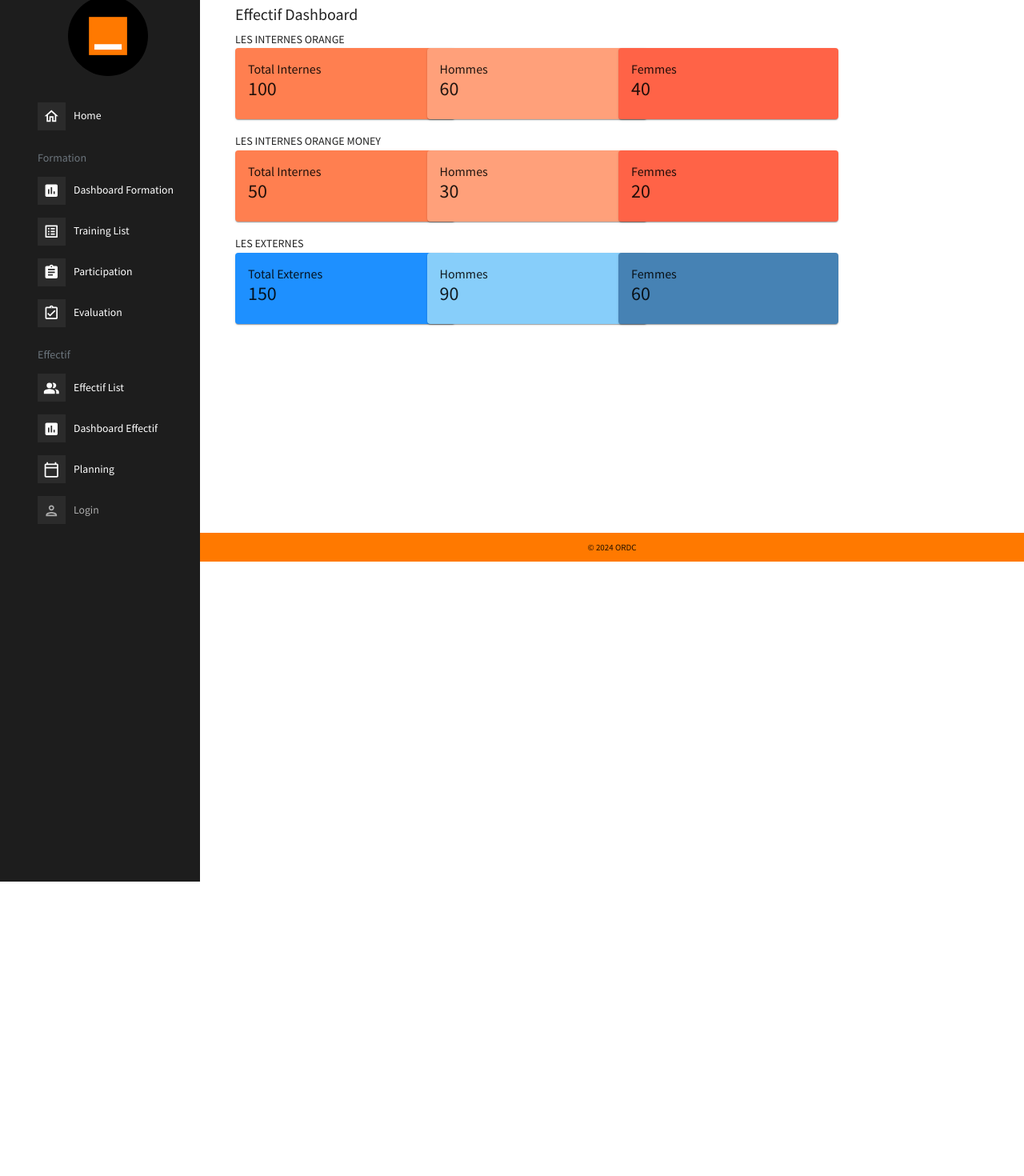
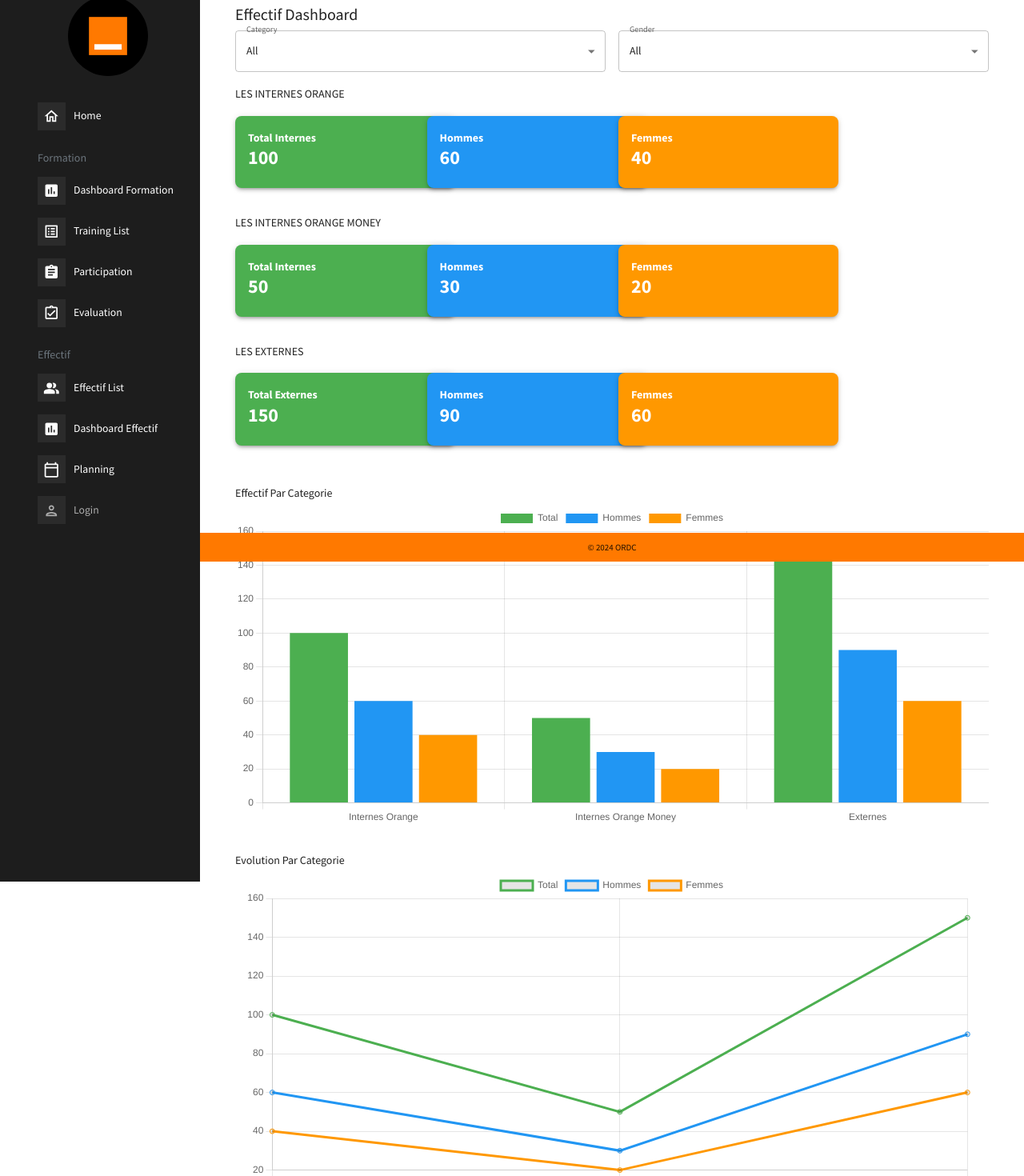
Before and after one commit to divineago/tempOrangeFront, a React (Create React App) app: page /effectifdashboard in a window 1280 px wide. Shown: the part 98-1568 px from the top of the page at 80% size. Before the commit the page ends 800 px from the top, so only its background shows below. Built offline with nearby package versions, Linux system fonts and the light colour scheme.

Commit message:
Mise à jour de Effectif Dashboard

```diff
--- a/package.json
+++ b/package.json
@@ -13,7 +13,7 @@
     "@fullcalendar/timegrid": "^5.11.3",
     "@mui/icons-material": "^5.16.0",
     "@mui/material": "^5.16.0",
-    "@mui/x-charts": "^7.9.0",
+    "@mui/x-charts": "^7.11.1",
     "@mui/x-data-grid": "^5.17.2",
     "@nivo/bar": "^0.80.0",
     "@nivo/core": "^0.79.0",
--- a/src/scenes/effectif/EffectifDashboard.jsx
+++ b/src/scenes/effectif/EffectifDashboard.jsx
@@ -1,75 +1,214 @@
-import React from 'react';
-import { Grid, Card, CardContent, Typography, Box } from '@mui/material';
-import { orangeInterns, orangeMoneyInterns, externals } from '../../data/mockData'; // Assurez-vous que le chemin est correct
+import React, { useState } from 'react';
+import { Grid, Card, CardContent, Typography, Box, Select, MenuItem, FormControl, InputLabel } from '@mui/material';
+import { Bar, Line } from 'react-chartjs-2';
+import { orangeInterns, orangeMoneyInterns, externals } from '../../data/mockData';
+import 'chart.js/auto'; // Ensure that chart.js is registered
 
 const EffectifDashboard = () => {
+  const [selectedCategory, setSelectedCategory] = useState('all');
+  const [selectedGender, setSelectedGender] = useState('all');
+
+  const handleCategoryChange = (event) => {
+    setSelectedCategory(event.target.value);
+  };
+
+  const handleGenderChange = (event) => {
+    setSelectedGender(event.target.value);
+  };
+
   const renderWidget = (title, value, color) => (
-    <Card sx={{ minWidth: 275, backgroundColor: color }}>
+    <Card sx={{ minWidth: 275, backgroundColor: color, mb: 2, borderRadius: 2, boxShadow: 3 }}>
       <CardContent>
-        <Typography variant="h5" component="div">
+        <Typography variant="h6" component="div" sx={{ fontWeight: 'bold', color: '#fff' }}>
           {title}
         </Typography>
-        <Typography variant="h3">
+        <Typography variant="h3" sx={{ fontWeight: 'bold', color: '#fff' }}>
           {value}
         </Typography>
       </CardContent>
     </Card>
   );
 
+  const data = [
+    { name: 'Internes Orange', total: orangeInterns.total, male: orangeInterns.male, female: orangeInterns.female },
+    { name: 'Internes Orange Money', total: orangeMoneyInterns.total, male: orangeMoneyInterns.male, female: orangeMoneyInterns.female },
+    { name: 'Externes', total: externals.total, male: externals.male, female: externals.female },
+  ];
+
+  const barChartData = {
+    labels: data.map(item => item.name),
+    datasets: [
+      {
+        label: 'Total',
+        backgroundColor: '#4caf50',
+        data: data.map(item => item.total),
+      },
+      {
+        label: 'Hommes',
+        backgroundColor: '#2196f3',
+        data: data.map(item => item.male),
+      },
+      {
+        label: 'Femmes',
+        backgroundColor: '#ff9800',
+        data: data.map(item => item.female),
+      },
+    ],
+  };
+
+  const lineChartData = {
+    labels: data.map(item => item.name),
+    datasets: [
+      {
+        label: 'Total',
+        borderColor: '#4caf50',
+        fill: false,
+        data: data.map(item => item.total),
+      },
+      {
+        label: 'Hommes',
+        borderColor: '#2196f3',
+        fill: false,
+        data: data.map(item => item.male),
+      },
+      {
+        label: 'Femmes',
+        borderColor: '#ff9800',
+        fill: false,
+        data: data.map(item => item.female),
+      },
+    ],
+  };
+
+  const chartOptions = {
+    responsive: true,
+    maintainAspectRatio: false,
+    animation: false,
+  };
+
   return (
     <Box p={3}>
       <Typography variant="h4" gutterBottom>
         Effectif Dashboard
       </Typography>
+
+      {/* Filters */}
+      <Grid container spacing={2} mb={2}>
+        <Grid item xs={6}>
+          <FormControl fullWidth>
+            <InputLabel>Category</InputLabel>
+            <Select value={selectedCategory} onChange={handleCategoryChange}>
+              <MenuItem value="all">All</MenuItem>
+              <MenuItem value="orangeInterns">Internes Orange</MenuItem>
+              <MenuItem value="orangeMoneyInterns">Internes Orange Money</MenuItem>
+              <MenuItem value="externals">Externes</MenuItem>
+            </Select>
+          </FormControl>
+        </Grid>
+        <Grid item xs={6}>
+          <FormControl fullWidth>
+            <InputLabel>Gender</InputLabel>
+            <Select value={selectedGender} onChange={handleGenderChange}>
+              <MenuItem value="all">All</MenuItem>
+              <MenuItem value="male">Hommes</MenuItem>
+              <MenuItem value="female">Femmes</MenuItem>
+            </Select>
+          </FormControl>
+        </Grid>
+      </Grid>
+
       <Grid container spacing={2}>
         {/* Internes Orange Section */}
-        <Grid item xs={12}>
-          <Typography variant="h6">LES INTERNES ORANGE</Typography>
-          <Grid container spacing={2}>
-            <Grid item xs={3}>
-              {renderWidget('Total Internes', orangeInterns.total, '#FF7F50')}
-            </Grid>
-            <Grid item xs={3}>
-              {renderWidget('Hommes', orangeInterns.male, '#FFA07A')}
-            </Grid>
-            <Grid item xs={3}>
-              {renderWidget('Femmes', orangeInterns.female, '#FF6347')}
+        {selectedCategory === 'all' || selectedCategory === 'orangeInterns' ? (
+          <Grid item xs={12}>
+            <Typography variant="h6" sx={{ mb: 2 }}>LES INTERNES ORANGE</Typography>
+            <Grid container spacing={2}>
+              {selectedGender === 'all' || selectedGender === 'total' ? (
+                <Grid item xs={3}>
+                  {renderWidget('Total Internes', orangeInterns.total, '#4caf50')}
+                </Grid>
+              ) : null}
+              {selectedGender === 'all' || selectedGender === 'male' ? (
+                <Grid item xs={3}>
+                  {renderWidget('Hommes', orangeInterns.male, '#2196f3')}
+                </Grid>
+              ) : null}
+              {selectedGender === 'all' || selectedGender === 'female' ? (
+                <Grid item xs={3}>
+                  {renderWidget('Femmes', orangeInterns.female, '#ff9800')}
+                </Grid>
+              ) : null}
             </Grid>
           </Grid>
-        </Grid>
+        ) : null}
 
         {/* Internes Orange Money Section */}
-        <Grid item xs={12}>
-          <Typography variant="h6">LES INTERNES ORANGE MONEY</Typography>
-          <Grid container spacing={2}>
-            <Grid item xs={3}>
-              {renderWidget('Total Internes', orangeMoneyInterns.total, '#FF7F50')}
-            </Grid>
-            <Grid item xs={3}>
-              {renderWidget('Hommes', orangeMoneyInterns.male, '#FFA07A')}
-            </Grid>
-            <Grid item xs={3}>
-              {renderWidget('Femmes', orangeMoneyInterns.female, '#FF6347')}
+        {selectedCategory === 'all' || selectedCategory === 'orangeMoneyInterns' ? (
+          <Grid item xs={12}>
+            <Typography variant="h6" sx={{ mb: 2 }}>LES INTERNES ORANGE MONEY</Typography>
+            <Grid container spacing={2}>
+              {selectedGender === 'all' || selectedGender === 'total' ? (
+                <Grid item xs={3}>
+                  {renderWidget('Total Internes', orangeMoneyInterns.total, '#4caf50')}
+                </Grid>
+              ) : null}
+              {selectedGender === 'all' || selectedGender === 'male' ? (
+                <Grid item xs={3}>
+                  {renderWidget('Hommes', orangeMoneyInterns.male, '#2196f3')}
+                </Grid>
+              ) : null}
+              {selectedGender === 'all' || selectedGender === 'female' ? (
+                <Grid item xs={3}>
+                  {renderWidget('Femmes', orangeMoneyInterns.female, '#ff9800')}
+                </Grid>
+              ) : null}
             </Grid>
           </Grid>
-        </Grid>
+        ) : null}
 
         {/* Externes Section */}
-        <Grid item xs={12}>
-          <Typography variant="h6">LES EXTERNES</Typography>
-          <Grid container spacing={2}>
-            <Grid item xs={3}>
-              {renderWidget('Total Externes', externals.total, '#1E90FF')}
-            </Grid>
-            <Grid item xs={3}>
-              {renderWidget('Hommes', externals.male, '#87CEFA')}
-            </Grid>
-            <Grid item xs={3}>
-              {renderWidget('Femmes', externals.female, '#4682B4')}
+        {selectedCategory === 'all' || selectedCategory === 'externals' ? (
+          <Grid item xs={12}>
+            <Typography variant="h6" sx={{ mb: 2 }}>LES EXTERNES</Typography>
+            <Grid container spacing={2}>
+              {selectedGender === 'all' || selectedGender === 'total' ? (
+                <Grid item xs={3}>
+                  {renderWidget('Total Externes', externals.total, '#4caf50')}
+                </Grid>
+              ) : null}
+              {selectedGender === 'all' || selectedGender === 'male' ? (
+                <Grid item xs={3}>
+                  {renderWidget('Hommes', externals.male, '#2196f3')}
+                </Grid>
+              ) : null}
+              {selectedGender === 'all' || selectedGender === 'female' ? (
+                <Grid item xs={3}>
+                  {renderWidget('Femmes', externals.female, '#ff9800')}
+                </Grid>
+              ) : null}
             </Grid>
           </Grid>
-        </Grid>
+        ) : null}
       </Grid>
+
+      {/* Charts */}
+      <Box mt={4}>
+        <Typography variant="h6" gutterBottom>
+          Effectif Par Categorie
+        </Typography>
+        <Box sx={{ height: '400px' }}>
+          <Bar data={barChartData} options={chartOptions} />
+        </Box>
+      </Box>
+
+      <Box mt={4}>
+        <Typography variant="h6" gutterBottom>
+          Evolution Par Categorie
+        </Typography>
+        <Box sx={{ height: '400px' }}>
+          <Line data={lineChartData} options={chartOptions} />
+        </Box>
+      </Box>
     </Box>
   );
 };
```
Also changed, not shown: 1 other file (tests, documents, lock files or other folders).
